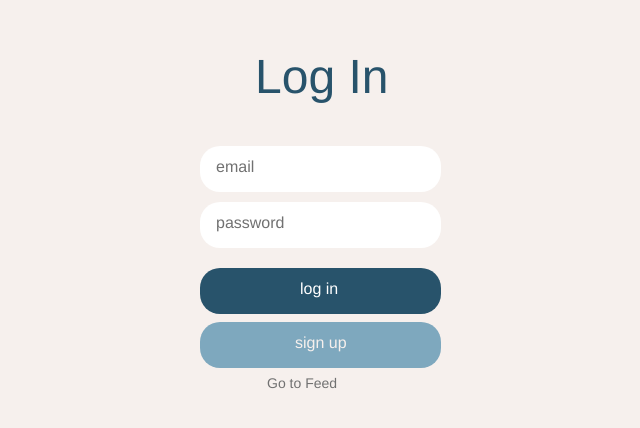
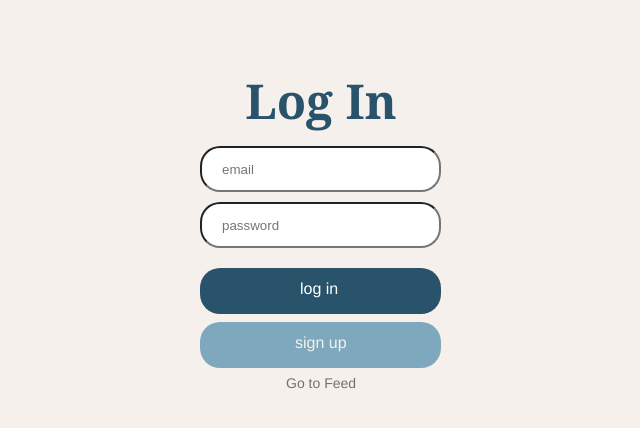
Before and after one commit to michellejslei/SocialConnection, a Next.js app in the folder social-app/: page / in a window 1280 px wide. Shown: the part 192-620 px from the top of the page, without its empty margins (319-959 px from the left). Built offline with nearby package versions, Linux system fonts and the light colour scheme.

Commit message:
login page text input boxes added

```diff
--- a/social-app/app/page.js
+++ b/social-app/app/page.js
@@ -8,14 +8,18 @@ export default function Home() {
       <div className="div">
         <div className="text-wrapper">Log In</div>
         <div className="email-box">
-          <div className="overlap-group">
-            <div className="text-wrapper-2">email</div>
-          </div>
+          <input
+              type="email"
+              placeholder="email"
+              className="overlap-group"
+            />
         </div>
         <div className="pw-box">
-          <div className="overlap-group">
-            <div className="text-wrapper-2">password</div>
-          </div>
+          <input
+              type="password"
+              placeholder="password"
+              className="overlap-group"
+            />
         </div>
         <div className="text-wrapper-3"><Link href = "./feed"><p>Go to Feed</p></Link></div>
         <div className="log-in-button">
--- a/social-app/app/style.css
+++ b/social-app/app/style.css
@@ -16,14 +16,15 @@
 
 .log-in-page .text-wrapper {
     color: #28536b;
-    font-family: "DM Serif Display-Regular", Helvetica;
+    /* font-family: "DM Serif Display-Regular", Helvetica; */
+    font-family: Georgia, 'Times New Roman', Times, serif;
     font-size: 48px;
-    font-weight: 400;
+    font-weight: 600;
     height: 66px;
-    left: 574px;
     letter-spacing: 0;
     line-height: normal;
-    position: absolute;
+    margin-top: 260px;
+    /* position: absolute; */
     text-align: center;
     top: 241px;
 }
@@ -42,6 +43,8 @@
     height: 46px;
     position: relative;
     width: 241px;
+    padding-left: 10px;
+    text-indent: 10px;
 }
 
 .log-in-page .text-wrapper-2 {
@@ -72,7 +75,7 @@
     font-size: 14px;
     font-weight: 400;
     height: 19px;
-    left: 586px;
+    left: 605px;
     letter-spacing: 0;
     line-height: normal;
     position: absolute;
```
